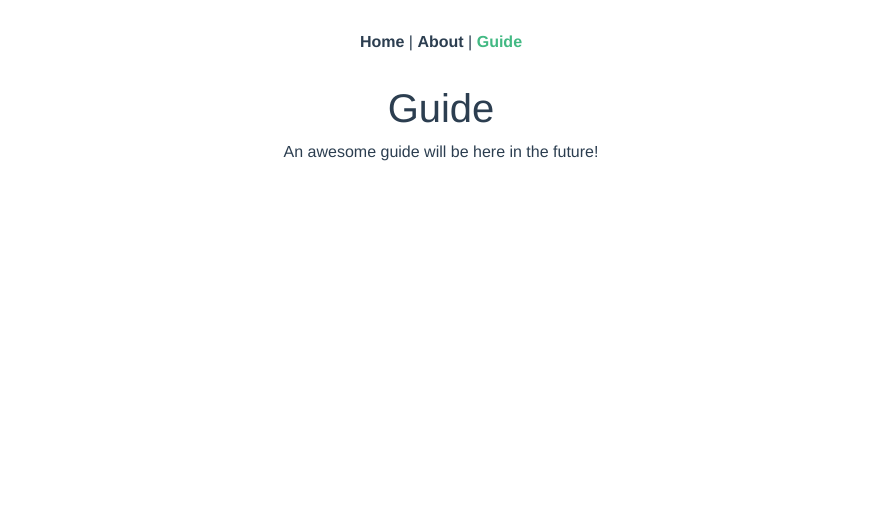
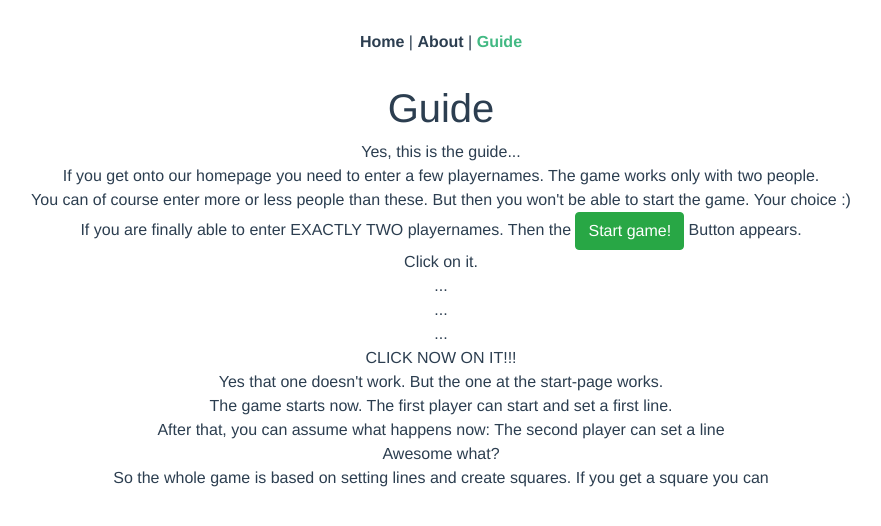
Before and after one commit to holruum/holruum, a Vue app: page /guide in a window 1280 px wide. Shown: the top 526 px of the page, without its empty margins (199-1080 px from the left). Built offline with nearby package versions, Linux system fonts and the light colour scheme.

Commit message:
starting the guide out of a funny perspective which doesnt like everyone...

```diff
--- a/src/views/Guide.vue
+++ b/src/views/Guide.vue
@@ -1,6 +1,19 @@
 <template>
     <div class="guide">
         <h1>Guide</h1>
-        An awesome guide will be here in the future!
+        Yes, this is the guide... <br>
+        If you get onto our homepage you need to enter a few playernames. The game works only with two people. <br>
+        You can of course enter more or less people than these. But then you won't be able to start the game. Your choice :) <br>
+        If you are finally able to enter EXACTLY TWO playernames. Then the <b-button variant="success" to="">Start game!</b-button> Button appears. <br>
+        Click on it. <br>
+        ... <br>
+        ... <br>
+        ... <br>
+        CLICK NOW ON IT!!! <br>
+        Yes that one doesn't work. But the one at the start-page works. <br>
+        The game starts now. The first player can start and set a first line. <br>
+        After that, you can assume what happens now: The second player can set a line <br>
+        Awesome what? <br>
+        So the whole game is based on setting lines and create squares. If you get a square you can
     </div>
 </template>
```
